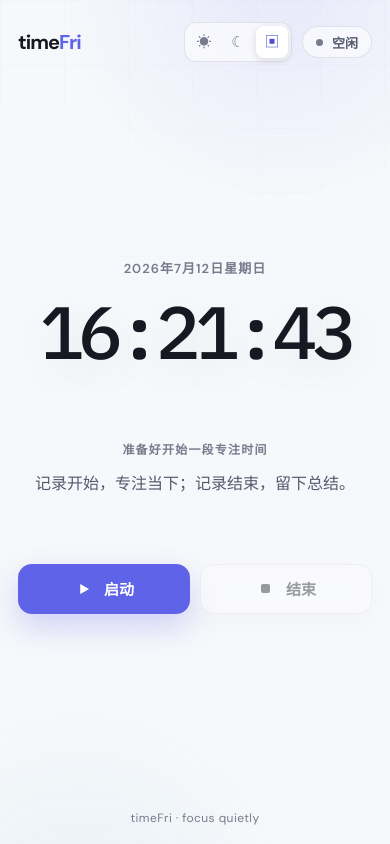
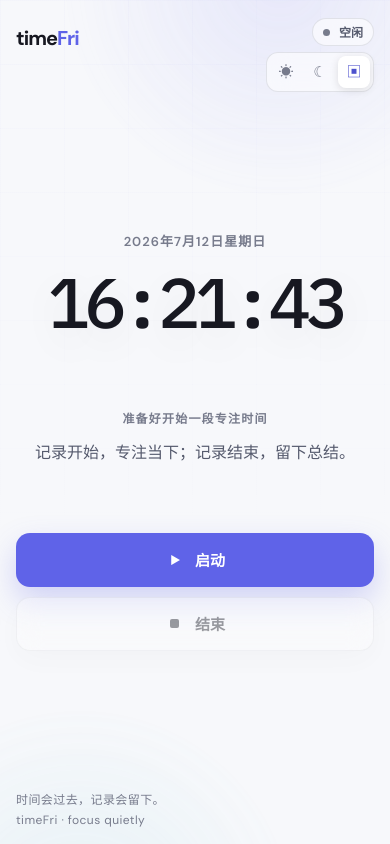
Before and after one commit to LiuMaoDou/timeFri, a Next.js app: page / in a window 390 px wide. Built offline with nearby package versions, Linux system fonts and the light colour scheme.

Commit message:
feat: improve mobile timer layout

```diff
--- a/app/globals.css
+++ b/app/globals.css
@@ -697,15 +697,46 @@ textarea:focus-visible {
 
 @media (max-width: 640px) {
   .app-shell {
-    padding: 22px 18px 18px;
+    min-height: 100dvh;
+    overflow-x: hidden;
+    overflow-y: auto;
+    padding:
+      max(18px, env(safe-area-inset-top))
+      max(16px, env(safe-area-inset-right))
+      max(16px, env(safe-area-inset-bottom))
+      max(16px, env(safe-area-inset-left));
+  }
+
+  .topbar {
+    align-items: flex-start;
+    gap: 12px;
+  }
+
+  .brand {
+    padding-top: 7px;
+  }
+
+  .topbar-actions {
+    min-width: 0;
+    align-items: flex-end;
+    flex-direction: column-reverse;
+    gap: 6px;
+  }
+
+  .status-dot {
+    min-height: 28px;
+    padding: 0 10px;
+    font-size: 12px;
   }
 
   .clock-stage {
-    min-height: 570px;
+    min-height: min(570px, calc(100dvh - 130px));
+    padding: 32px 0;
   }
 
   .clock {
-    font-size: clamp(55px, 19vw, 90px);
+    max-width: 100%;
+    font-size: clamp(48px, 18vw, 82px);
   }
 
   .session-area {
@@ -715,33 +746,49 @@ textarea:focus-visible {
   }
 
   .controls {
+    grid-template-columns: 1fr;
     gap: 10px;
   }
 
   .button {
-    min-height: 50px;
+    width: 100%;
+    min-height: 54px;
     padding: 0 14px;
     border-radius: 14px;
   }
 
   .footer-line {
+    align-items: flex-start;
     justify-content: center;
+    flex-direction: column;
+    gap: 4px;
+    text-align: left;
   }
 
   .footer-line span:first-child {
-    display: none;
+    display: inline;
   }
 
   .dialog-backdrop {
-    padding: 14px;
+    padding: 0;
     align-items: end;
   }
 
   .dialog-card,
   .dialog-card-wide {
     width: 100%;
-    padding: 32px 22px 24px;
-    border-radius: 24px;
+    max-height: min(88dvh, 760px);
+    overflow-y: auto;
+    padding:
+      34px
+      max(20px, env(safe-area-inset-right))
+      max(24px, calc(env(safe-area-inset-bottom) + 16px))
+      max(20px, env(safe-area-inset-left));
+    border-right: 0;
+    border-bottom: 0;
+    border-left: 0;
+    border-radius: 24px 24px 0 0;
+    animation-name: sheet-in;
   }
 
   .dialog-actions {
@@ -759,6 +806,36 @@ textarea:focus-visible {
   }
 }
 
+@media (max-width: 360px) {
+  .theme-switcher {
+    grid-template-columns: repeat(3, 30px);
+  }
+
+  .theme-option {
+    width: 30px;
+    height: 30px;
+  }
+
+  .clock {
+    font-size: clamp(46px, 17vw, 62px);
+  }
+
+  .date-line {
+    font-size: 12px;
+  }
+}
+
+@keyframes sheet-in {
+  from {
+    opacity: 0;
+    transform: translateY(28px);
+  }
+  to {
+    opacity: 1;
+    transform: translateY(0);
+  }
+}
+
 @media (prefers-reduced-motion: reduce) {
   *,
   *::before,
```
